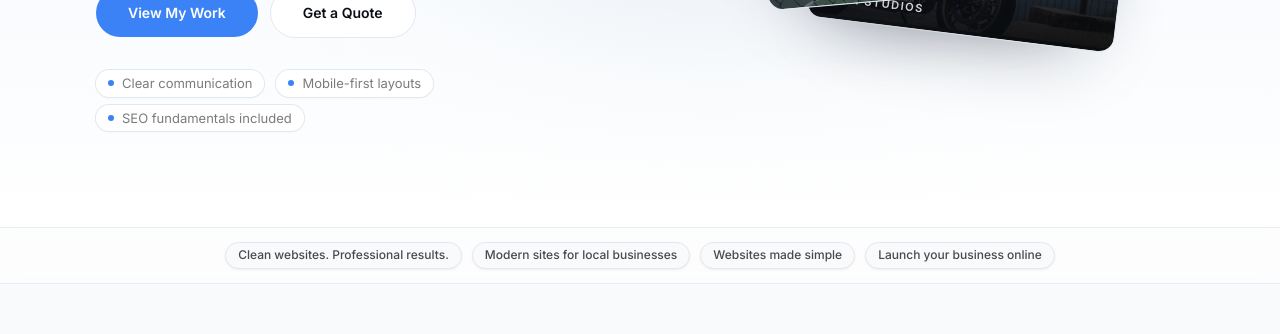
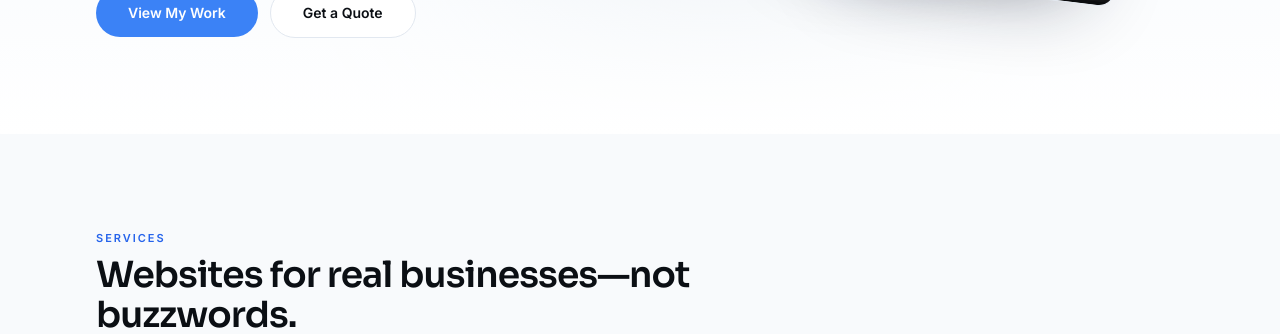
Before and after one commit to aroxas2609/launchlite, a Next.js app: page / in a window 1280 px wide. Shown: the part 607-941 px from the top of the page. Built offline with nearby package versions, Linux system fonts and the light colour scheme; no server answers.

Commit message:
Home: remove hero chips and tagline ribbon
Co-authored-by: Cursor <cursoragent@cursor.com>

```diff
--- a/src/app/(site)/page.tsx
+++ b/src/app/(site)/page.tsx
@@ -7,7 +7,6 @@ import { ProcessStep } from "@/components/ProcessStep";
 import { ProjectCard } from "@/components/ProjectCard";
 import { SectionHeading } from "@/components/SectionHeading";
 import { ServiceCard } from "@/components/ServiceCard";
-import { TaglineRibbon } from "@/components/TaglineRibbon";
 import { MAIN_TAGLINE } from "@/config/brand";
 import { siteFaq } from "@/config/faq";
 import { portfolioProjects } from "@/config/portfolio";
@@ -33,8 +32,6 @@ export default function HomePage() {
         title={MAIN_TAGLINE}
         subtitle="LaunchLite Studio is Australia-based and builds clean, modern websites for tradies, local businesses, clubs and creators—straightforward scope, realistic timelines, and premium polish without the big-agency invoice."
       />
-
-      <TaglineRibbon />
 
       <section
         id="services"
--- a/src/components/HeroSection.tsx
+++ b/src/components/HeroSection.tsx
@@ -56,29 +56,9 @@ export function HeroSection({ title, subtitle }: Props) {
                 Get a Quote
               </ButtonLink>
             </div>
-            <div className="mt-8 flex flex-wrap gap-x-3 gap-y-2 text-sm text-midnight/55">
-              {HERO_MICRO.map((chip) => (
-                <span
-                  key={chip}
-                  className="inline-flex items-center gap-2 rounded-full bg-white/90 px-3 py-1 text-[0.8125rem] shadow-sm shadow-midnight/5 ring-1 ring-line"
-                >
-                  <span
-                    className="h-1.5 w-1.5 rounded-full bg-accent"
-                    aria-hidden
-                  />
-                  {chip}
-                </span>
-              ))}
-            </div>
           </div>
         </div>
       </div>
     </section>
   );
 }
-
-const HERO_MICRO = [
-  "Clear communication",
-  "Mobile-first layouts",
-  "SEO fundamentals included",
-] as const;
--- a/src/components/TaglineRibbon.tsx
+++ /dev/null
@@ -1,20 +0,0 @@
-import { BRAND_TAGLINES } from "@/config/brand";
-
-/** Slim ribbon — four lines max to avoid competing with the hero */
-export function TaglineRibbon() {
-  return (
-    <div className="border-y border-line/80 bg-white/65 backdrop-blur-sm">
-      <div className="mx-auto flex max-w-6xl flex-wrap items-center justify-center gap-2 px-4 py-3 sm:gap-2.5 sm:py-3.5">
-        {BRAND_TAGLINES.map((line) => (
-          <span
-            key={line}
-            className="rounded-full border border-line bg-snow px-3 py-1 text-center text-[0.71rem] font-medium leading-snug text-midnight/75 shadow-sm shadow-midnight/5 sm:text-xs"
-          >
-            {line}
-          </span>
-        ))}
-      </div>
-      <span className="sr-only">{BRAND_TAGLINES.join(", ")}</span>
-    </div>
-  );
-}
--- a/src/config/brand.ts
+++ b/src/config/brand.ts
@@ -20,11 +20,3 @@ export const HERO_EYEBROW =
 /** Footer / meta — one clear positioning line (avoid stacking next to hero eyebrow on same screen) */
 export const POSITIONING_ONE_LINER =
   "Premium-looking websites without the big agency price tag.";
-
-/** Rotate these in the ribbon — keep short; max ~4 to avoid clutter */
-export const BRAND_TAGLINES = [
-  "Clean websites. Professional results.",
-  "Modern sites for local businesses",
-  "Websites made simple",
-  "Launch your business online",
-] as const;
```
